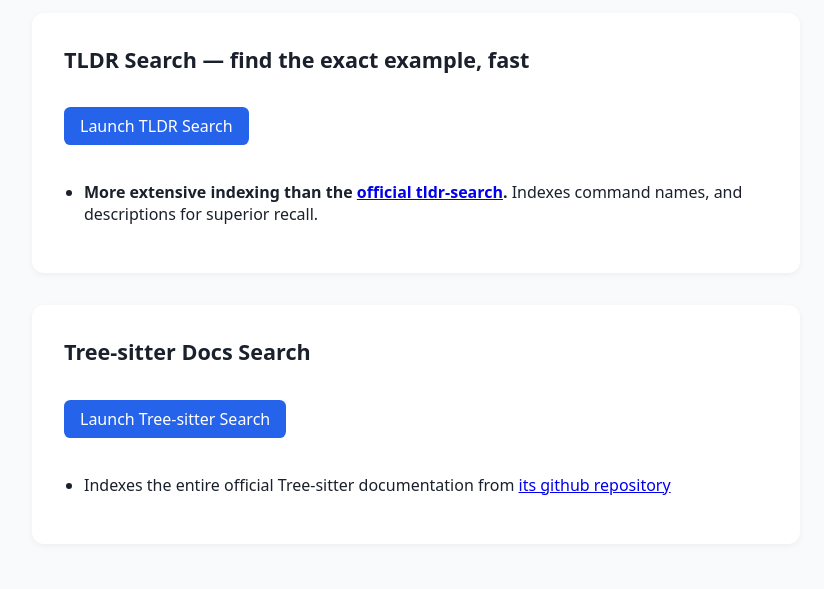
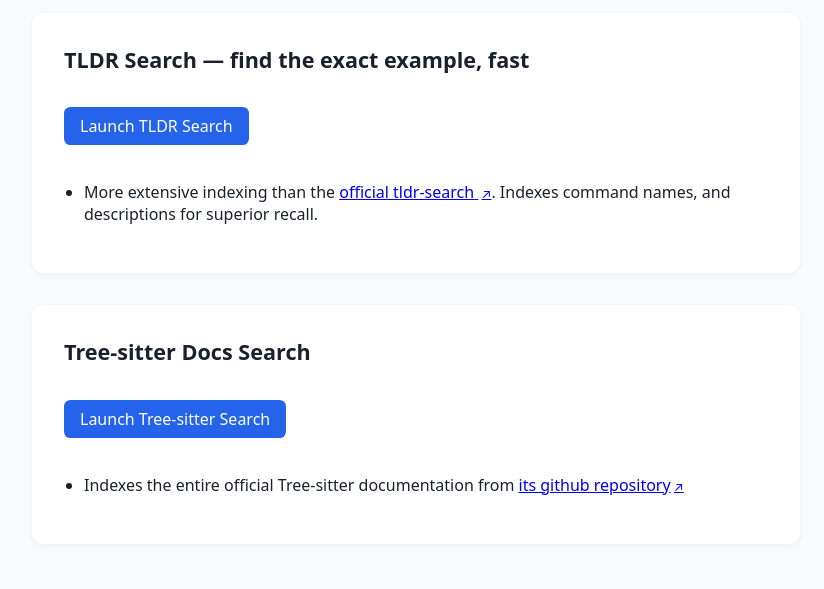
Before and after one commit to jslambda/jslambda.github.io, a plain HTML site: page index.html in a window 1280 px wide. Shown: the part 211-800 px from the top of the page, without its empty margins (224-1048 px from the left). Drawn offline with Linux system fonts and the light colour scheme.

Commit message:
Adjust links for accessibility

```diff
--- a/index.html
+++ b/index.html
@@ -70,6 +70,24 @@
             border-radius: 0.5rem;
         }
 
+        .visually-hidden {
+            position: absolute;
+            width: 1px;
+            height: 1px;
+            margin: -1px;
+            overflow: hidden;
+            clip-path: inset(50%);
+            white-space: nowrap;
+            border: 0;
+        }
+
+        a[rel~="external"]::after {
+            content: "↗";
+            margin-left: 0.25em;
+            font-size: 0.8em;
+        }
+
+
         @media (prefers-color-scheme: dark) {
             body {
                 background: #111827;
@@ -102,8 +120,11 @@
             <a class="launch" href="./tldrpages.html" target="_blank" rel="noopener">Launch TLDR Search</a>
             <ul>
                 <li>
-                    <strong>More extensive indexing than the <a href="https://tldr.sh/">official
-                            tldr-search</a>.</strong> Indexes command names,
+                    More extensive indexing than the <a href="https://tldr.sh/" target="_blank"
+                        rel="external noopener noreferrer"
+                        aria-label="Open the official TLDR search site (opens in a new tab)">
+                        official tldr-search<span class="visually-hidden"> (opens in a new tab)</span>
+                    </a>. Indexes command names,
                     and descriptions for superior recall.
                 </li>
 
@@ -115,8 +136,11 @@
             <a class="launch" href="./tree.html" target="_blank" rel="noopener">Launch Tree‑sitter Search</a>
             <ul>
                 <li>
-                    Indexes the entire official Tree‑sitter documentation from <a
-                        href="https://github.com/tree-sitter/tree-sitter/tree/master/docs/src">its github repository</a>
+                    Indexes the entire official Tree‑sitter documentation from <a target="_blank"
+                        rel="external noopener noreferrer"
+                        aria-label="Open tree-sitter documents in github (opens in a new tab)"
+                        href="https://github.com/tree-sitter/tree-sitter/tree/master/docs/src">
+                        its github repository<span class="visually-hidden"> (opens in a new tab)</span></a>
                 </li>
             </ul>
         </article>
```
